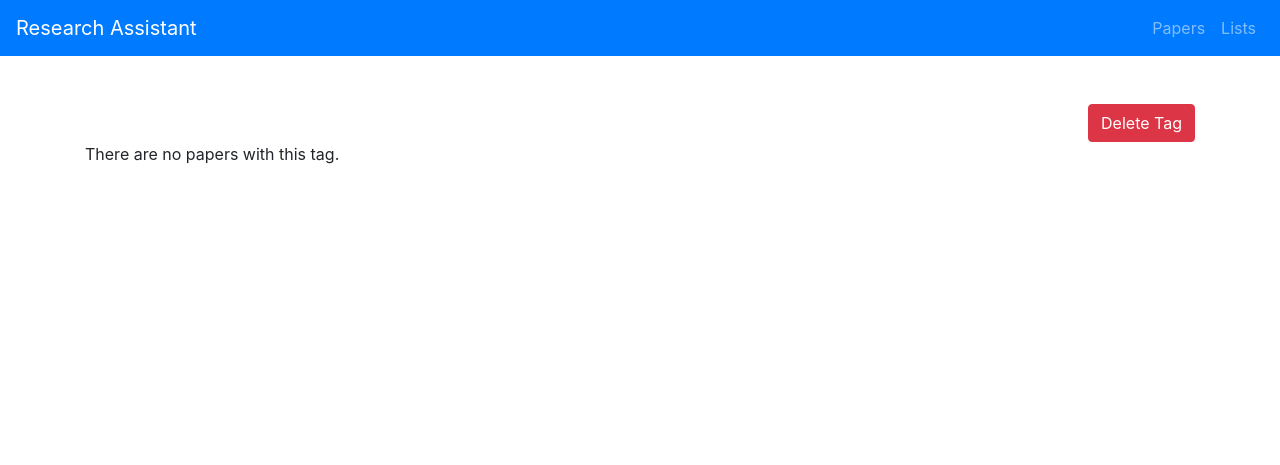
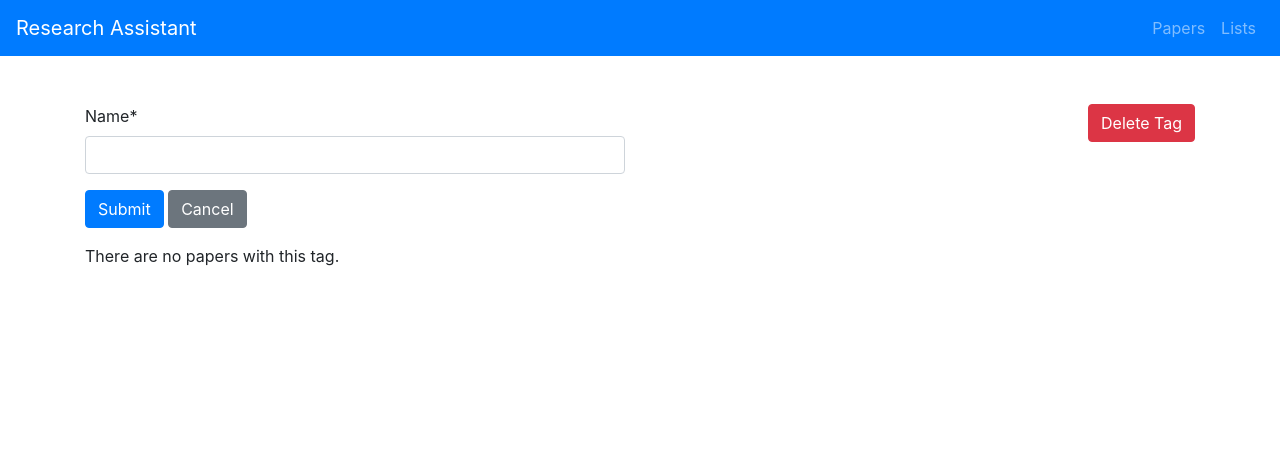
Before and after one commit to scivarolo/research-assistant, a Django app: template research_assistant/templates/tags/single.html in a window 1280 px wide. Shown: the top 465 px of the page. Run offline with Django 3.2, Linux system fonts and the light colour scheme; the template is opened without the code that fills it: values that come from a table or form of the project are taken from there, others are empty; some libraries are stand-ins or nearby versions.

Commit message:
Edit a tag name

```diff
--- a/research_assistant/forms.py
+++ b/research_assistant/forms.py
@@ -77,3 +77,11 @@ class ListForm(forms.ModelForm):
     class Meta:
         model = List
         fields = ("name",)
+
+
+class TagForm(forms.ModelForm):
+    """Form for creating a new tag or editing a tag's name"""
+
+    class Meta:
+        model = Tag
+        fields = ("name",)
--- a/research_assistant/templates/tags/single.html
+++ b/research_assistant/templates/tags/single.html
@@ -5,8 +5,21 @@
 <div class="row">
   <div class="col">
     {% if edit_tag_form %}
+    <form method="POST" class="mb-3">
+      {% csrf_token %}
+      {{ edit_tag_form|crispy }}
+      <input type="submit" class="btn btn-primary">
+      <button class="btn btn-secondary">Cancel</button>
+    </form>
     {% else %}
-    <h1>{{ tag.name }}</h1>
+    <h1>{{ tag.name }}
+      <span class="edit-button hidden">
+        <form method="GET">
+          <button type="submit" class="btn btn-primary" name="edit" value="edit"><i class="fas fa-pen"></i></button>
+        </form>
+      </span>
+
+    </h1>
     {% endif %}
   </div>
   <div class="col text-right">
```
Also changed, not shown: research_assistant/views/tags.py (+11 -0 lines).
